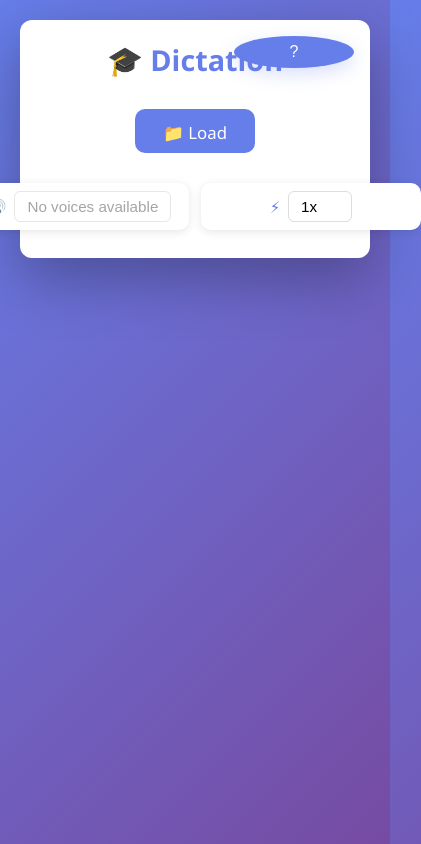
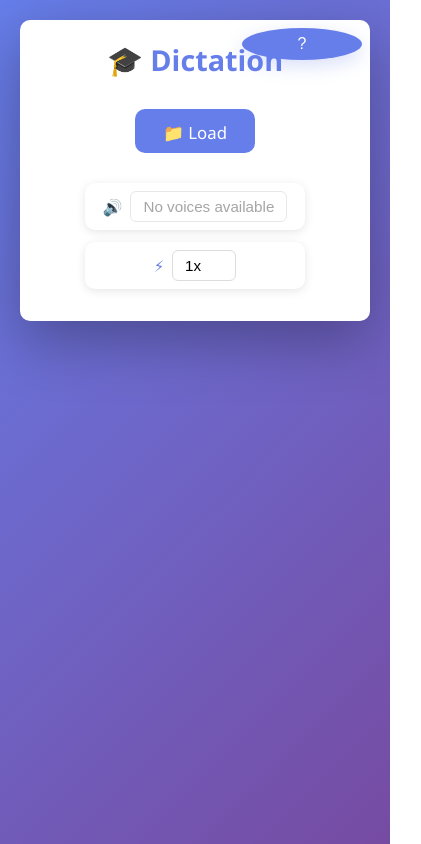
Before and after one commit to huyenthd/dictation, a plain HTML site: page index.html in a window 390 px wide. Shown: the whole page, 421 px wide, since content can reach past the window. Drawn offline with Linux system fonts and the light colour scheme.

Commit message:
update mobile layout

```diff
--- a/style.css
+++ b/style.css
@@ -45,54 +45,66 @@ body {
 /* Responsive adjustments */
 @media (max-width: 600px) {
     .container {
-        padding: 16px;
-        border-radius: 12px;
+        padding: 8px 2vw 8px 2vw;
+        border-radius: 10px;
+        max-width: 100vw;
+        min-width: 0;
     }
 
     h1 {
-        font-size: 1.6em;
-    }
-
-    .subtitle {
-        font-size: 0.95em;
+        font-size: 1.2em;
     }
 
     .upload-section {
         flex-direction: row;
-        gap: 12px;
+        gap: 8px;
         justify-content: center;
+        flex-wrap: wrap;
     }
 
-    .file-label,
-    .help-btn {
-        min-width: 140px;
+    .file-label {
+        min-width: 90px;
         width: auto;
-        height: 48px;
-        padding: 10px 14px;
+        height: 38px;
+        padding: 7px 10px;
         font-size: 0.95em;
     }
 
+    .help-btn,
+    .container-help-btn {
+        min-width: 28px;
+        width: 28px;
+        height: 28px;
+        font-size: 0.95em;
+        top: 8px;
+        right: 8px;
+    }
+
     .controls-row {
-        gap: 12px;
-        margin-top: 10px;
+        flex-wrap: wrap;
+        gap: 8px;
+        margin-top: 8px;
     }
 
     .voice-selector,
     .speed-selector {
-        min-width: auto;
-        width: auto;
-        padding: 6px 10px;
+        min-width: 0;
+        width: 100%;
+        padding: 4px 6px;
+        box-sizing: border-box;
+        margin-bottom: 4px;
     }
 
     .word-btn {
-        padding: 10px 12px;
-        font-size: 1em;
+        padding: 7px 8px;
+        font-size: 0.95em;
     }
 
     .progress-info {
         flex-direction: column;
-        gap: 8px;
+        gap: 6px;
         align-items: flex-start;
+        font-size: 0.95em;
     }
 }
 
```
